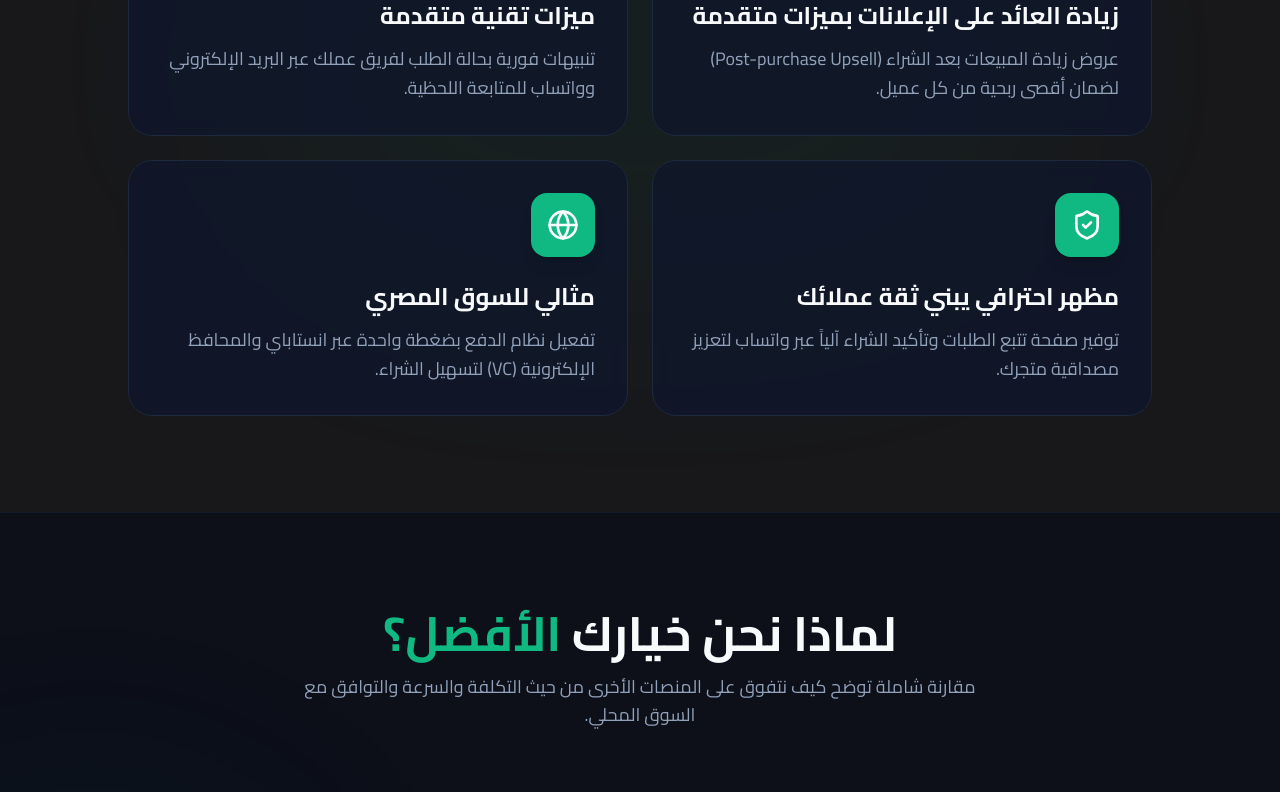
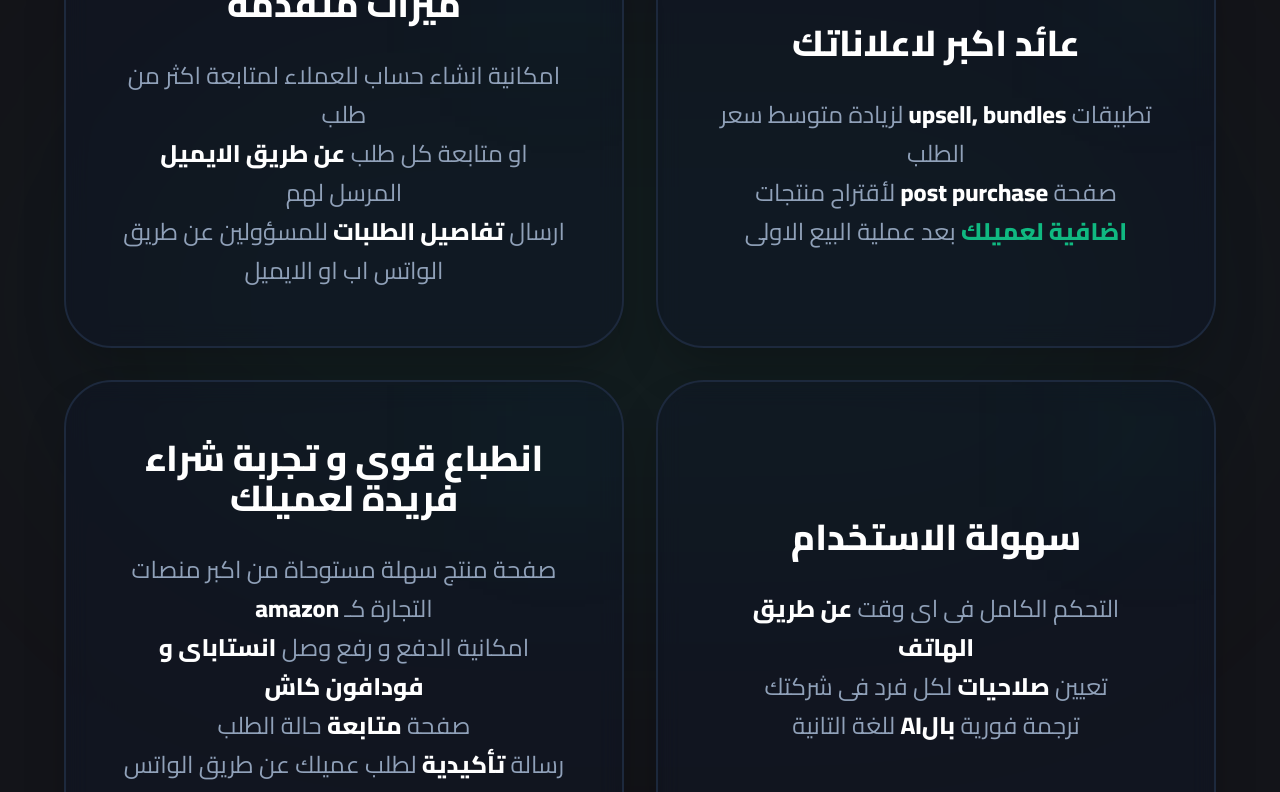
Before and after one commit to DynamicDOMinator/prosental-ecommerce-landing, a Next.js app: page / in a window 1280 px wide. Shown: the part 1600-2392 px from the top of the page. Built offline with nearby package versions, Linux system fonts and the light colour scheme.

Commit message:
caaaaaaaaccaa

```diff
--- a/src/components/BenefitsSection.jsx
+++ b/src/components/BenefitsSection.jsx
@@ -1,61 +1,73 @@
-import {
-  TrendingUp,
-  ShieldCheck,
-  MapPin,
-  Zap,
-  MessageSquare,
-  Wallet,
-  ArrowUpRight,
-  Mail,
-  Globe
-} from "lucide-react";
-
 export default function BenefitsSection() {
   const benefits = [
     {
-      icon: <TrendingUp className="w-8 h-8 text-white" />,
-      color: "bg-primary-500",
-      title: "زيادة العائد على الإعلانات بميزات متقدمة",
-      description: "عروض زيادة المبيعات بعد الشراء (Post-purchase Upsell) لضمان أقصى ربحية من كل عميل."
+      title: "عائد اكبر لاعلاناتك",
+      content: (
+        <p className="text-slate-400 text-xl md:text-2xl leading-relaxed font-medium">
+          تطبيقات <span className="text-white font-black">upsell, bundles</span> لزيادة متوسط سعر الطلب
+          <br />
+          صفحة <span className="text-white font-black">post purchase</span> لأقتراح منتجات <span className="text-primary-500 font-black">اضافية لعميلك</span> بعد عملية البيع الاولى
+        </p>
+      )
     },
     {
-      icon: <Zap className="w-8 h-8 text-white" />,
-      color: "bg-primary-500",
-      title: "ميزات تقنية متقدمة",
-      description: "تنبيهات فورية بحالة الطلب لفريق عملك عبر البريد الإلكتروني وواتساب للمتابعة اللحظية."
+      title: "ميزات متقدمة",
+      content: (
+        <p className="text-slate-400 text-xl md:text-2xl leading-relaxed font-medium">
+          امكانية انشاء حساب للعملاء لمتابعة اكثر من طلب
+          <br />
+          او متابعة كل طلب <span className="text-white font-black">عن طريق الايميل</span> المرسل لهم
+          <br />
+          ارسال <span className="text-white font-black">تفاصيل الطلبات</span> للمسؤولين عن طريق الواتس اب او الايميل
+        </p>
+      )
     },
     {
-      icon: <ShieldCheck className="w-8 h-8 text-white" />,
-      color: "bg-primary-500",
-      title: "مظهر احترافي يبني ثقة عملائك",
-      description: "توفير صفحة تتبع الطلبات وتأكيد الشراء آلياً عبر واتساب لتعزيز مصداقية متجرك."
+      title: "سهولة الاستخدام",
+      content: (
+        <p className="text-slate-400 text-xl md:text-2xl leading-relaxed font-medium">
+          التحكم الكامل فى اى وقت <span className="text-white font-black">عن طريق الهاتف</span>
+          <br />
+          تعيين <span className="text-white font-black">صلاحيات</span> لكل فرد فى شركتك
+          <br />
+          ترجمة فورية <span className="text-white font-black">بالAI</span> للغة التانية
+        </p>
+      )
     },
     {
-      icon: <Globe className="w-8 h-8 text-white" />,
-      color: "bg-primary-500",
-      title: "مثالي للسوق المصري",
-      description: "تفعيل نظام الدفع بضغطة واحدة عبر انستاباي والمحافظ الإلكترونية (VC) لتسهيل الشراء."
+      title: "انطباع قوى و تجربة شراء فريدة لعميلك",
+      content: (
+        <p className="text-slate-400 text-xl md:text-2xl leading-relaxed font-medium">
+          صفحة منتج سهلة مستوحاة من اكبر منصات التجارة كـ <span className="text-white font-black">amazon</span>
+          <br />
+          امكانية الدفع و رفع وصل <span className="text-white font-black">انستاباى و فودافون كاش</span>
+          <br />
+          صفحة <span className="text-white font-black">متابعة</span> حالة الطلب
+          <br />
+          رسالة <span className="text-white font-black">تأكيدية</span> لطلب عميلك عن طريق الواتس اب
+        </p>
+      )
     }
   ];
 
   return (
-    <section className="py-24 relative overflow-hidden">
-      <div className="absolute top-1/2 left-1/2 -translate-x-1/2 -translate-y-1/2 w-full max-w-3xl h-[400px] bg-primary-500/5 blur-[120px] rounded-full pointer-events-none"></div>
+    <section className="py-24 relative overflow-hidden bg-slate-950/20">
+      <div className="absolute top-1/2 left-1/2 -translate-x-1/2 -translate-y-1/2 w-full max-w-6xl h-[600px] bg-primary-500/5 blur-[120px] rounded-full pointer-events-none"></div>
 
       <div className="container mx-auto px-4 md:px-6 relative z-10">
-        <div className="text-center max-w-3xl mx-auto mb-16">
-          <h2 className="text-3xl md:text-5xl font-bold mb-6">ميزات ستغير مسار <span className="text-primary-500">مشروعك</span></h2>
-          <p className="text-slate-400 text-lg">كل ما تحتاجه للتميز والنمو في سوق التجارة الإلكترونية المصري بذكاء واحترافية.</p>
+        <div className="text-center max-w-3xl mx-auto mb-20 space-y-4">
+          <h2 className="text-4xl md:text-6xl font-black mb-6 leading-tight">ميزات ستغير مسار <span className="text-primary-500">مشروعك</span></h2>
+          <p className="text-slate-400 text-xl md:text-2xl font-medium">كل ما تحتاجه للتميز والنمو في سوق التجارة الإلكترونية بذكاء واحترافية.</p>
         </div>
 
-        <div className="grid md:grid-cols-2 gap-6 max-w-5xl mx-auto">
+        <div className="grid md:grid-cols-2 gap-8 max-w-6xl mx-auto">
           {benefits.map((benefit, i) => (
-            <div key={i} className="bg-slate-900/80 backdrop-blur-sm border border-slate-800 p-8 rounded-3xl hover:border-slate-600 transition-all duration-300 group hover:-translate-y-1">
-              <div className={`w-16 h-16 rounded-2xl ${benefit.color} flex items-center justify-center mb-6 shadow-lg transform group-hover:scale-110 group-hover:rotate-3 transition-all duration-300`}>
-                {benefit.icon}
+            <div key={i} className="bg-slate-900/40 backdrop-blur-md border-2 border-slate-800 p-10 md:p-14 rounded-[3rem] hover:border-primary-500/30 transition-all duration-500 group flex flex-col items-center justify-center text-center relative overflow-hidden shadow-2xl">
+              <div className="absolute top-0 right-0 w-32 h-32 bg-primary-500/5 blur-3xl -z-10 group-hover:bg-primary-500/10 transition-colors"></div>
+              <h3 className="text-3xl md:text-4xl font-black mb-8 text-white group-hover:text-primary-500 transition-colors">{benefit.title}</h3>
+              <div className="space-y-4">
+                {benefit.content}
               </div>
-              <h3 className="text-2xl font-bold mb-3">{benefit.title}</h3>
-              <p className="text-slate-400 text-lg leading-relaxed">{benefit.description}</p>
             </div>
           ))}
         </div>
--- a/src/components/FeaturesSection.jsx
+++ b/src/components/FeaturesSection.jsx
@@ -4,7 +4,7 @@ export default function FeaturesSection() {
   const offerItems = [
     {
       title: "نقوم بضبط متجرك بالكامل",
-      description: "سنقوم بإنشاء متجرك وإضافة حتى 50 منتجاً لبدء البيع فوراً.",
+      description: "سنقوم بإنشاء متجرك وإضافة حتى 50 منتجاً لبدء البيع .",
       icon: <Store className="w-8 h-8 text-primary-500" />,
       value: null
     },
@@ -100,7 +100,7 @@ export default function FeaturesSection() {
                       </div>
                       <div className="space-y-3">
                          <h3 className="text-2xl md:text-4xl font-black text-white ">
-                           سنقوم بإنشاء متجرك وإضافة حتى 50 منتجاً فوراً.
+                           سنقوم بإنشاء متجرك وإضافة حتى 50 منتجاً .
                          </h3>
 
                       </div>
```
